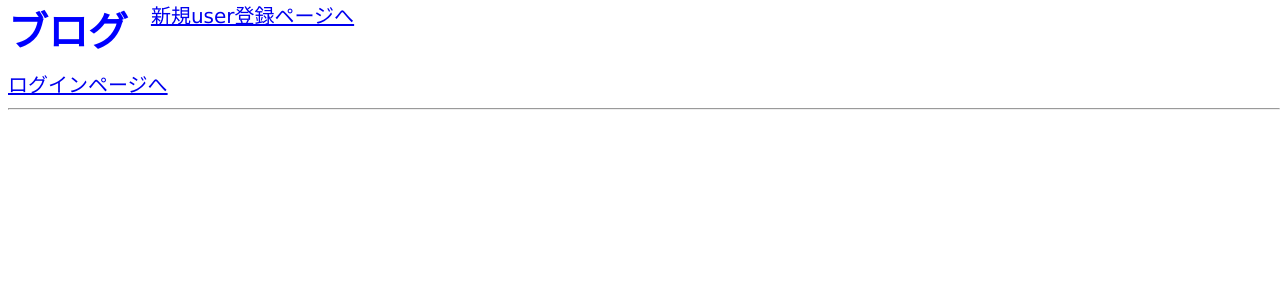
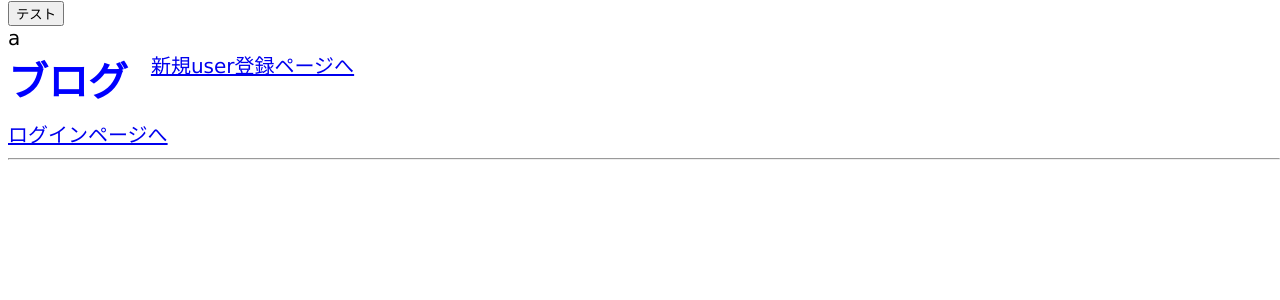
Before and after one commit to hapihapi777/flaskblog2, a Flask app: page / in a window 1280 px wide. Shown: the top 300 px of the page. Run offline with Flask 2, Linux system fonts and the light colour scheme; data that the repository does not hold is empty; some libraries are stand-ins or nearby versions.

Commit message:
jsテスト実装

```diff
--- a/app.py
+++ b/app.py
@@ -263,12 +263,12 @@ def delete():
         blogarticle = BlogArticle.query.filter(BlogArticle.id == blog_id).one()
 
         # ファイル削除用(現状エラーの原因)
-        # if blogarticle.img_path != "":
+        if blogarticle.img_path != "":
             # dirname = os.path.basename(blogarticle.img_path)
             # dirname = os.path.basename("gs://fblog-fefe7.appspot.com/images/20221118234249389350/")
             # shutil.rmtree(storage.child("//fblog-fefe7.appspot.com/images/20221117163313259551/")) #ディレクトリの中身を消す
             # shutil.rmtree(blogarticle.dir_path) #ディレクトリの中身を消す
-            # os.remove(blogarticle.img_path) #ディレクトリの中身を消す
+            storage.child("images/20221117163313259551").remove() #ディレクトリの中身を消す
             # shutil.rmtree("https://firebasestorage.googleapis.com/v0/b/fblog-fefe7.appspot.com/o/images/20221117163313259551") #ディレクトリの中身を消す
             # https://firebasestorage.googleapis.com/v0/b/fblog-fefe7.appspot.com/o/images%2F20221117163313259551%2F
 
--- /dev/null
+++ b/static/js/main.js
@@ -0,0 +1,6 @@
+let test_btn = document.getElementById("test_btn");
+let palette = document.getElementById("test_palette");
+
+test_btn.addEventListener('click', () => {
+ palette.textContent = "てすと";
+});
--- a/templates/base.html
+++ b/templates/base.html
@@ -7,11 +7,9 @@
   <title>flaskblog2</title>
   <link rel="stylesheet" href="{{ url_for('static',filename='css/style.css') }}">
 </head>
-
 <body>
   {% block content %}
   {% endblock %}
-  <!-- <script src="js/main.js"></script> -->
+  <script src="{{ url_for('static',filename='js/main.js') }}"></script>
 </body>
-
 </html>
--- a/templates/index.html
+++ b/templates/index.html
@@ -1,5 +1,7 @@
 {% extends 'base.html' %}
 {% block content %}
+<button id="test_btn">テスト</button>
+<div id="test_palette">a</div>
 <div class="container">
   <h1 class="">ブログ</h1>
   <a href="/signup">新規user登録ページへ</a>
@@ -30,3 +32,4 @@
 <hr>
 {% endfor %}
 {% endblock %}
+<!-- <script src="static/js/main.js"></script> -->
```
Also changed, not shown: 1 other file.
